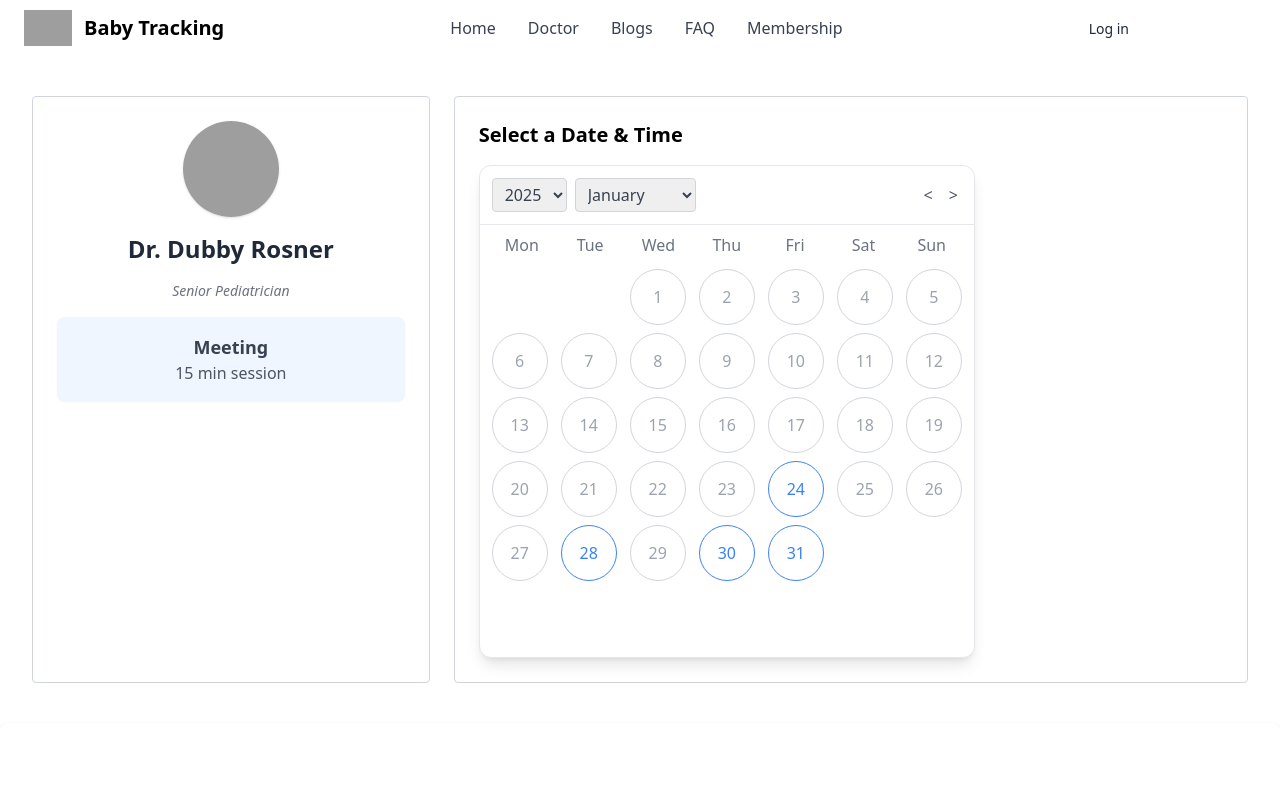
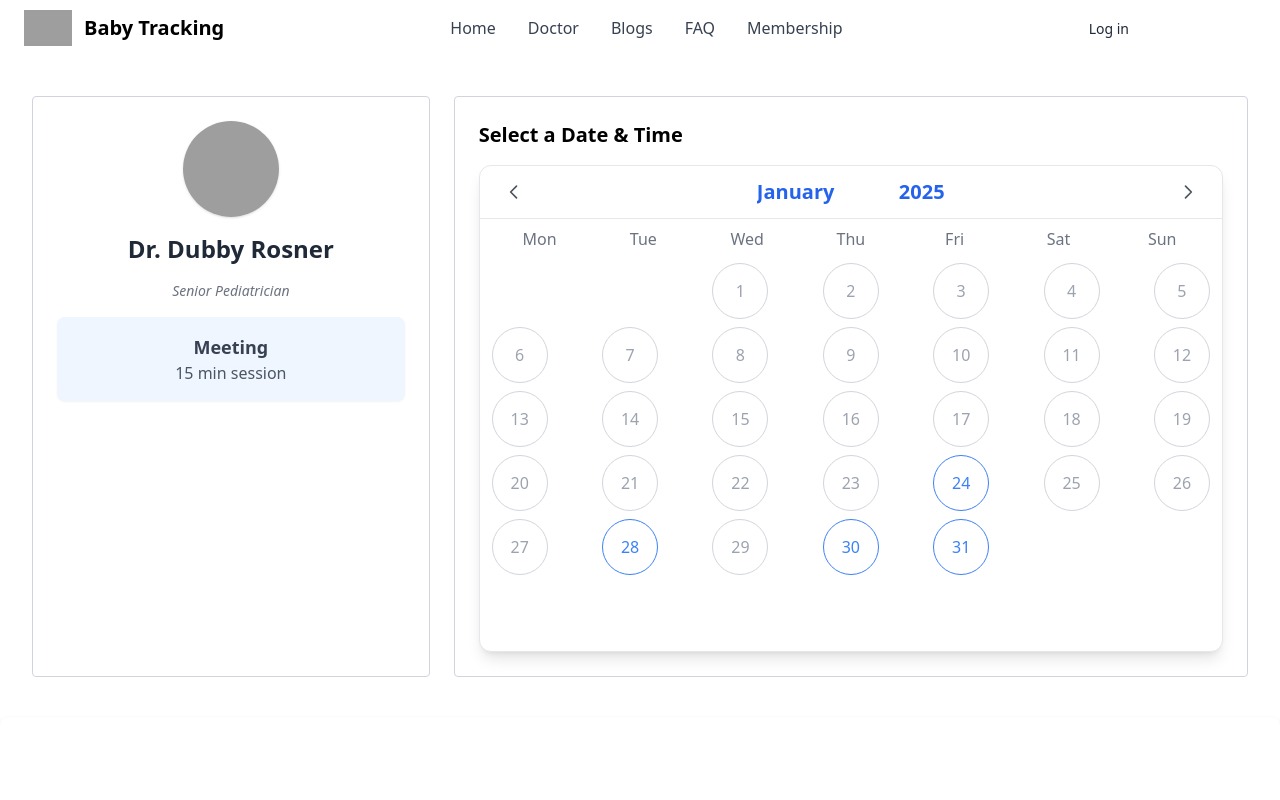
Before and after one commit to XuanThinhTu/Baby_Tracking_System, a React (Vite) app in the folder fe_babyTracking/: page /booking-meeting in a window 1280 px wide. Shown: the top 800 px of the page. Built offline with nearby package versions, Linux system fonts and the light colour scheme; grey boxes are pictures that could not be loaded.

Commit message:
update format of DatePicker and Make CSS for BookingPage

```diff
--- a/fe_babyTracking/src/pages/user/Calendar/DatePicker.jsx
+++ b/fe_babyTracking/src/pages/user/Calendar/DatePicker.jsx
@@ -93,11 +93,63 @@ export default function DatePicker({
     return (
         <div className="w-full flex flex-col bg-white border border-gray-200 shadow-lg rounded-xl overflow-hidden">
             {/* Header tháng/năm */}
-            <div className="p-3 border-b flex items-center justify-between">
-                <div className="flex items-center gap-2">
-                    {/* Chọn năm */}
+            <div className="p-3 border-b relative flex items-center justify-center">
+                {/* Nút Prev (trái) */}
+                <button
+                    className="absolute left-4 top-1/2 -translate-y-1/2 text-gray-600 hover:bg-gray-100 rounded-full p-2"
+                    aria-label="Prev Month"
+                    onClick={handlePrevMonth}
+                >
+                    {/* Icon Heroicons: chevron-left */}
+                    <svg
+                        xmlns="http://www.w3.org/2000/svg"
+                        className="h-5 w-5"
+                        fill="none"
+                        viewBox="0 0 24 24"
+                        stroke="currentColor"
+                        strokeWidth={2}
+                    >
+                        <path strokeLinecap="round" strokeLinejoin="round" d="M15 19l-7-7 7-7" />
+                    </svg>
+                </button>
+
+                {/* Khối chọn Năm/Tháng (ở chính giữa) */}
+                <div className="flex items-center gap-4">
                     <select
-                        className="border border-gray-300 rounded px-2 py-1 text-gray-700"
+                        className="
+                            appearance-none
+                            bg-transparent
+                            text-blue-600
+                            text-xl
+                            font-semibold
+                            cursor-pointer
+                            focus:outline-none
+                            focus:ring-0
+                            hover:text-purple-700
+                            px-2
+                        "
+                        value={month}
+                        onChange={(e) => setMonth(Number(e.target.value))}
+                    >
+                        {MONTH_NAMES.map((mName, i) => (
+                            <option key={mName} value={i}>
+                                {mName}
+                            </option>
+                        ))}
+                    </select>
+                    <select
+                        className="
+                            appearance-none
+                            bg-transparent
+                            text-blue-600
+                            text-xl
+                            font-semibold
+                            cursor-pointer
+                            focus:outline-none
+                            focus:ring-0
+                            hover:text-purple-700
+                            px-2
+                        "
                         value={year}
                         onChange={(e) => setYear(Number(e.target.value))}
                     >
@@ -107,38 +159,29 @@ export default function DatePicker({
                             </option>
                         ))}
                     </select>
-
-                    {/* Chọn tháng */}
-                    <select
-                        className="border border-gray-300 rounded px-2 py-1 text-gray-700"
-                        value={month}
-                        onChange={(e) => setMonth(Number(e.target.value))}
-                    >
-                        {MONTH_NAMES.map((mName, i) => (
-                            <option key={mName} value={i}>
-                                {mName}
-                            </option>
-                        ))}
-                    </select>
                 </div>
 
-                <div className="flex items-center gap-2">
-                    <button
-                        className="text-gray-600 hover:bg-gray-100 rounded-full p-1"
-                        aria-label="Prev Month"
-                        onClick={handlePrevMonth}
+
+                {/* Nút Next (phải) */}
+                <button
+                    className="absolute right-4 top-1/2 -translate-y-1/2 text-gray-600 hover:bg-gray-100 rounded-full p-2"
+                    aria-label="Next Month"
+                    onClick={handleNextMonth}
+                >
+                    {/* Icon Heroicons: chevron-right */}
+                    <svg
+                        xmlns="http://www.w3.org/2000/svg"
+                        className="h-5 w-5"
+                        fill="none"
+                        viewBox="0 0 24 24"
+                        stroke="currentColor"
+                        strokeWidth={2}
                     >
-                        &lt;
-                    </button>
-                    <button
-                        className="text-gray-600 hover:bg-gray-100 rounded-full p-1"
-                        aria-label="Next Month"
-                        onClick={handleNextMonth}
-                    >
-                        &gt;
-                    </button>
-                </div>
+                        <path strokeLinecap="round" strokeLinejoin="round" d="M9 5l7 7-7 7" />
+                    </svg>
+                </button>
             </div>
+
 
             {/* Dòng tên thứ (Mon..Sun) */}
             <div className="flex py-2 px-2 w-full justify-between">
--- a/fe_babyTracking/src/pages/user/Calendar/index.jsx
+++ b/fe_babyTracking/src/pages/user/Calendar/index.jsx
@@ -1,5 +1,30 @@
 import React, { useState } from "react";
 import DatePicker from "./DatePicker";
+
+// Định nghĩa mảng tên thứ và tên tháng
+const DAY_NAMES = [
+    "Sunday",
+    "Monday",
+    "Tuesday",
+    "Wednesday",
+    "Thursday",
+    "Friday",
+    "Saturday",
+];
+const MONTH_NAMES = [
+    "January",
+    "February",
+    "March",
+    "April",
+    "May",
+    "June",
+    "July",
+    "August",
+    "September",
+    "October",
+    "November",
+    "December",
+];
 
 export default function BookingPage() {
     const [duration] = useState("15 min");
@@ -16,11 +41,29 @@ export default function BookingPage() {
     const isDayAvailable =
         selectedDay && availableDays.includes(selectedDay.day);
 
+    // Hàm format ngày theo "Friday, January 24, 2025"
+    const formatSelectedDay = () => {
+        if (!selectedDay) return "";
+        // Tạo Date object từ selectedDay
+        const dateObj = new Date(
+            selectedDay.year,
+            selectedDay.month, // 0=January
+            selectedDay.day
+        );
+        const dayOfWeek = DAY_NAMES[dateObj.getDay()]; // "Friday"
+        const monthName = MONTH_NAMES[dateObj.getMonth()]; // "January"
+        const dayNumber = dateObj.getDate(); // 24
+        const yearNumber = dateObj.getFullYear(); // 2025
+
+        // Ghép chuỗi
+        return `${dayOfWeek}, ${monthName} ${dayNumber}, ${yearNumber}`;
+    };
+
     return (
         <div className="container mx-auto p-6">
-            {/* Khối lớn chia làm 2 cột (theo chiều dọc trên mobile, chiều ngang trên md) */}
+            {/* Bố cục 2 cột: 1/3 & 2/3 */}
             <div className="flex flex-col md:flex-row gap-6">
-                {/* Cột trái (thông tin bác sĩ) */}
+                {/* Cột trái (1/3) - Thông tin meeting/bác sĩ */}
                 <div className="md:w-1/3 bg-white border border-gray-300 p-6 flex flex-col items-center text-center space-y-4 rounded">
                     <img
                         src="https://media.istockphoto.com/id/1340883379/photo/young-doctor-hospital-medical-medicine-health-care-clinic-office-portrait-glasses-man.jpg?s=612x612&w=0&k=20&c=_H4VUPBkS0gEj5ZdZzQo-Hw3lMuyofJpB-P9yS92Wyw="
@@ -36,13 +79,16 @@ export default function BookingPage() {
                     </div>
                 </div>
 
-                {/* Cột phải (chọn ngày giờ) */}
+                {/* Cột phải (2/3) */}
                 <div className="md:w-2/3 bg-white border border-gray-300 p-6 rounded">
                     <h2 className="text-xl font-semibold mb-4">Select a Date &amp; Time</h2>
 
+                    {/* Bên trong cột phải:
+              - Nếu chưa chọn ngày => 100% cho DatePicker
+              - Nếu đã chọn ngày => 2/3 DatePicker, 1/3 danh sách giờ
+          */}
                     <div className="flex flex-col md:flex-row gap-4">
-                        {/* Lịch */}
-                        <div className="md:w-2/3 w-full">
+                        <div className={`${selectedDay ? "md:w-2/3" : "w-full"} w-full`}>
                             <DatePicker
                                 availableDays={availableDays}
                                 selectedDay={selectedDay}
@@ -53,11 +99,12 @@ export default function BookingPage() {
                             />
                         </div>
 
-                        {/* Khung giờ hoặc thông báo, chỉ hiện khi đã chọn ngày */}
+                        {/* Nếu đã chọn ngày, hiển thị cột 1/3 cho giờ trống */}
                         {selectedDay && (
                             <div className="md:w-1/3 w-full">
+                                {/* Thay thế đoạn cũ bằng hàm formatSelectedDay() */}
                                 <h3 className="text-lg font-semibold mb-2">
-                                    {selectedDay.year} - {selectedDay.month + 1} - {selectedDay.day}
+                                    {formatSelectedDay()}
                                 </h3>
 
                                 {isDayAvailable ? (
```
